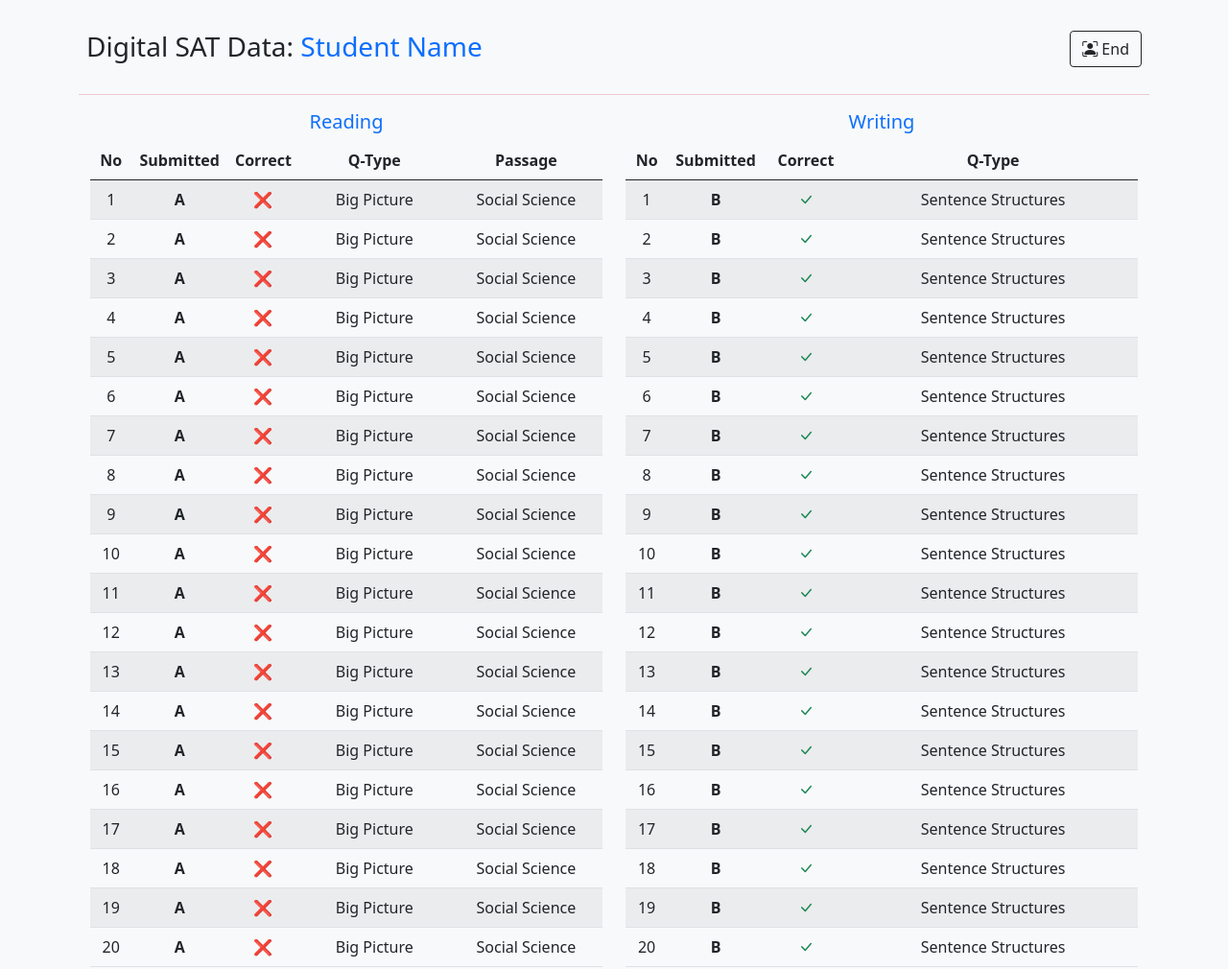
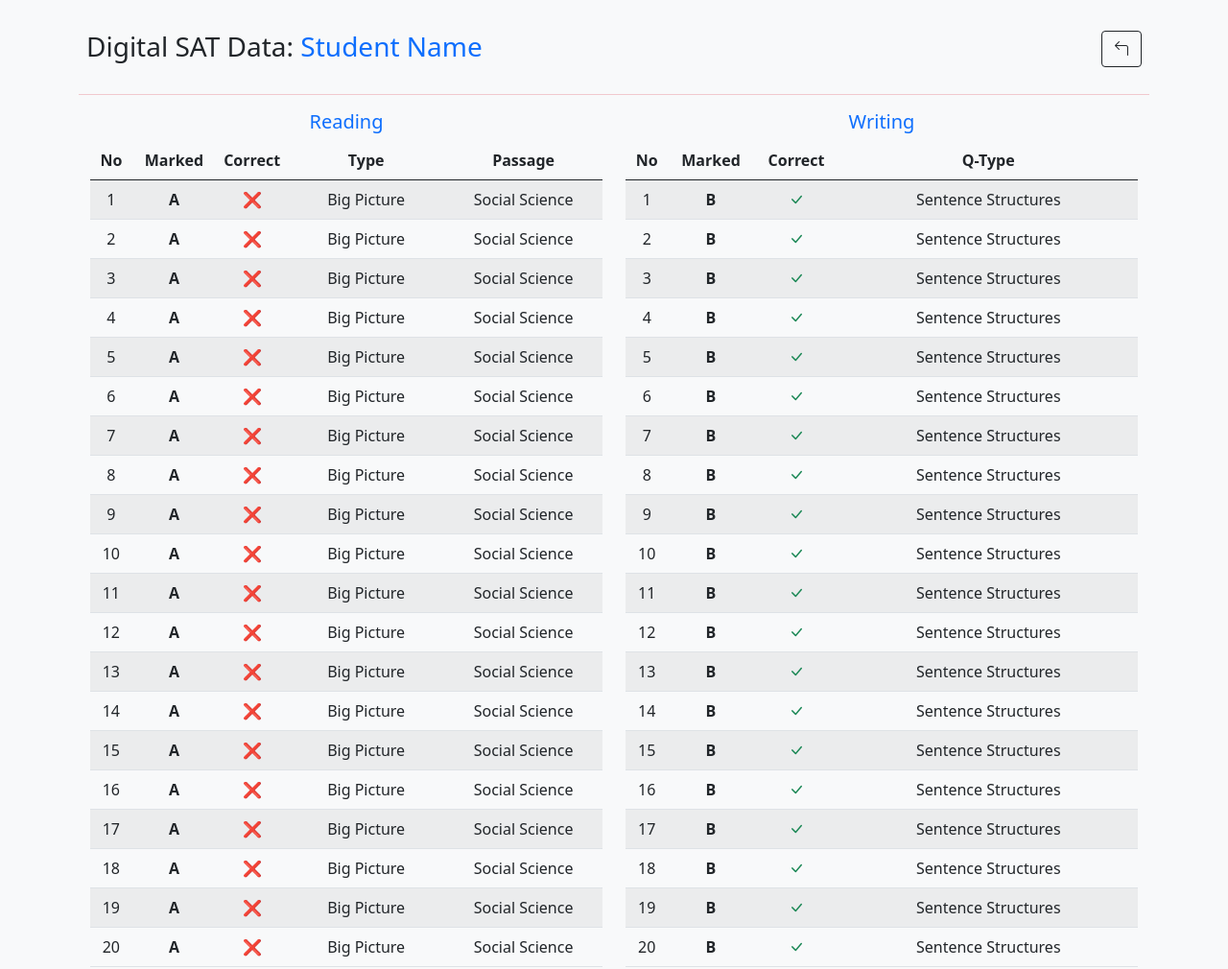
Before and after one commit to turbonium335i/evo3wstatic, a plain HTML site: page results.html in a window 1280 px wide. Shown: the whole page at 96% size. Drawn offline with nearby package versions, Linux system fonts and the light colour scheme.

Commit message:
predomain

```diff
--- a/results.html
+++ b/results.html
@@ -23,9 +23,8 @@
                 <h3 class="text-dark">Digital SAT Data: <span class="text-primary"> Student Name</span> </h3>
             </div>
 
-            <div class="p-2 bd-highlight"><a href="/login.html" type="button" class="btn btn-outline-dark"> <i
-                        class="bi bi-person-bounding-box"></i>
-                    End</a></div>
+            <div class="p-2 bd-highlight"><a href="/login.html" type="button" class="btn btn-outline-dark">
+                    <i class="bi bi-arrow-90deg-left"></i></a></div>
         </div>
 
 
@@ -39,9 +38,9 @@
                         <thead>
                             <tr>
                                 <th class="col-1">No</th>
-                                <th class="col-2">Submitted</th>
+                                <th class="col-2">Marked</th>
                                 <th class="col-1">Correct</th>
-                                <th class="col-4">Q-Type</th>
+                                <th class="col-4">Type</th>
                                 <th class="col-4">Passage</th>
                             </tr>
                         </thead>
@@ -56,7 +55,7 @@
                         <thead>
                             <tr>
                                 <th class="col-1">No</th>
-                                <th class="col-2">Submitted</th>
+                                <th class="col-2">Marked</th>
                                 <th class="col-2">Correct</th>
                                 <th class="col-7">Q-Type</th>
 
@@ -112,11 +111,6 @@
             readingHead.innerHTML += item;
         }
 
-
-
-
-
-
     </script>
 </body>
 
```
Also changed, not shown: login.html (+3 -2 lines).
